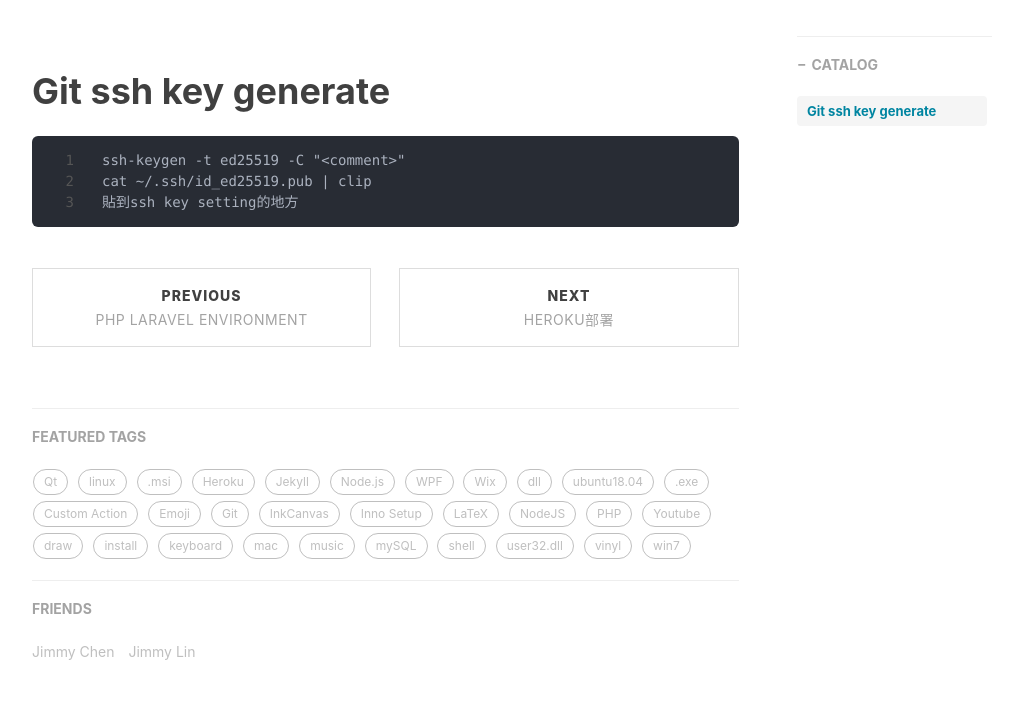
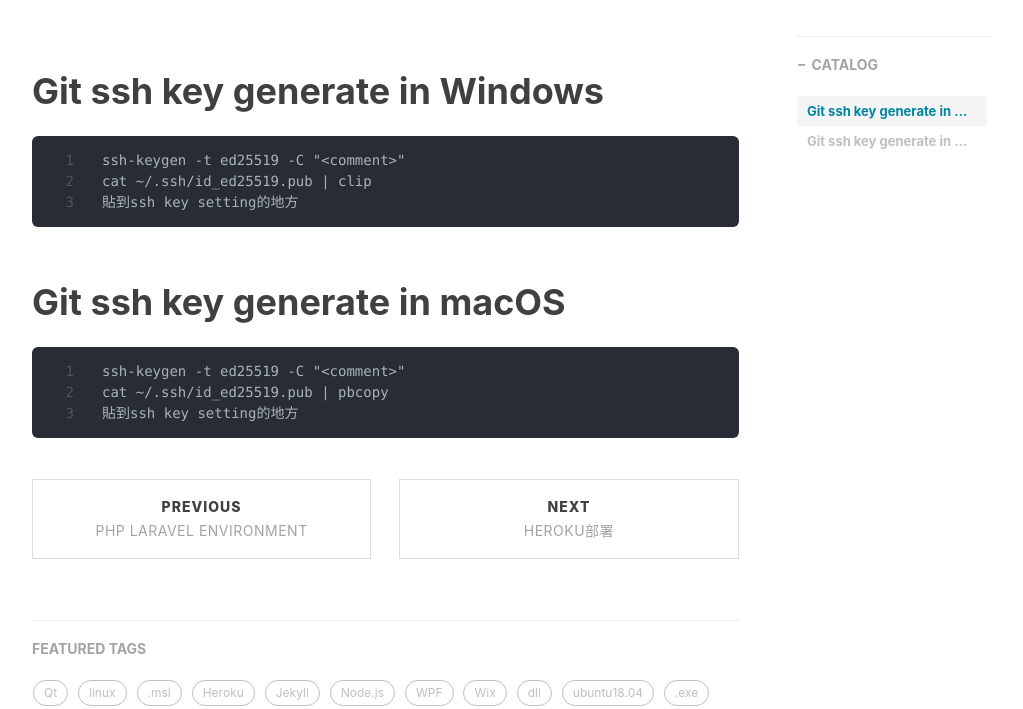
Before and after one commit to channing333/channing333.github.io, a Jekyll site: the page built from _posts/2021-10-19-Git SSH key generate.md, in a window 1280 px wide and 900 px high, scrolled down 270 px, cut to the strip 191-900 px from the top of the window. Shown: the whole strip, without its empty margins (233-1256 px from the left). Built offline with Jekyll 4.4.1, drawn with Linux system fonts in a browser that asks for light colours; nearby versions of some CDN libraries; comment, search, counter and statistics services are not loaded.

Commit message:
Add macOS cmd to create SSH key

````diff
--- a/_posts/2021-10-19-Git SSH key generate.md
+++ b/_posts/2021-10-19-Git SSH key generate.md
@@ -7,9 +7,16 @@ tags:
     - Git
 ---
 
-# Git ssh key generate
+# Git ssh key generate in Windows
 ```
 ssh-keygen -t ed25519 -C "<comment>"
 cat ~/.ssh/id_ed25519.pub | clip
 貼到ssh key setting的地方
 ```
+
+# Git ssh key generate in macOS
+```
+ssh-keygen -t ed25519 -C "<comment>"
+cat ~/.ssh/id_ed25519.pub | pbcopy
+貼到ssh key setting的地方
+```
````
